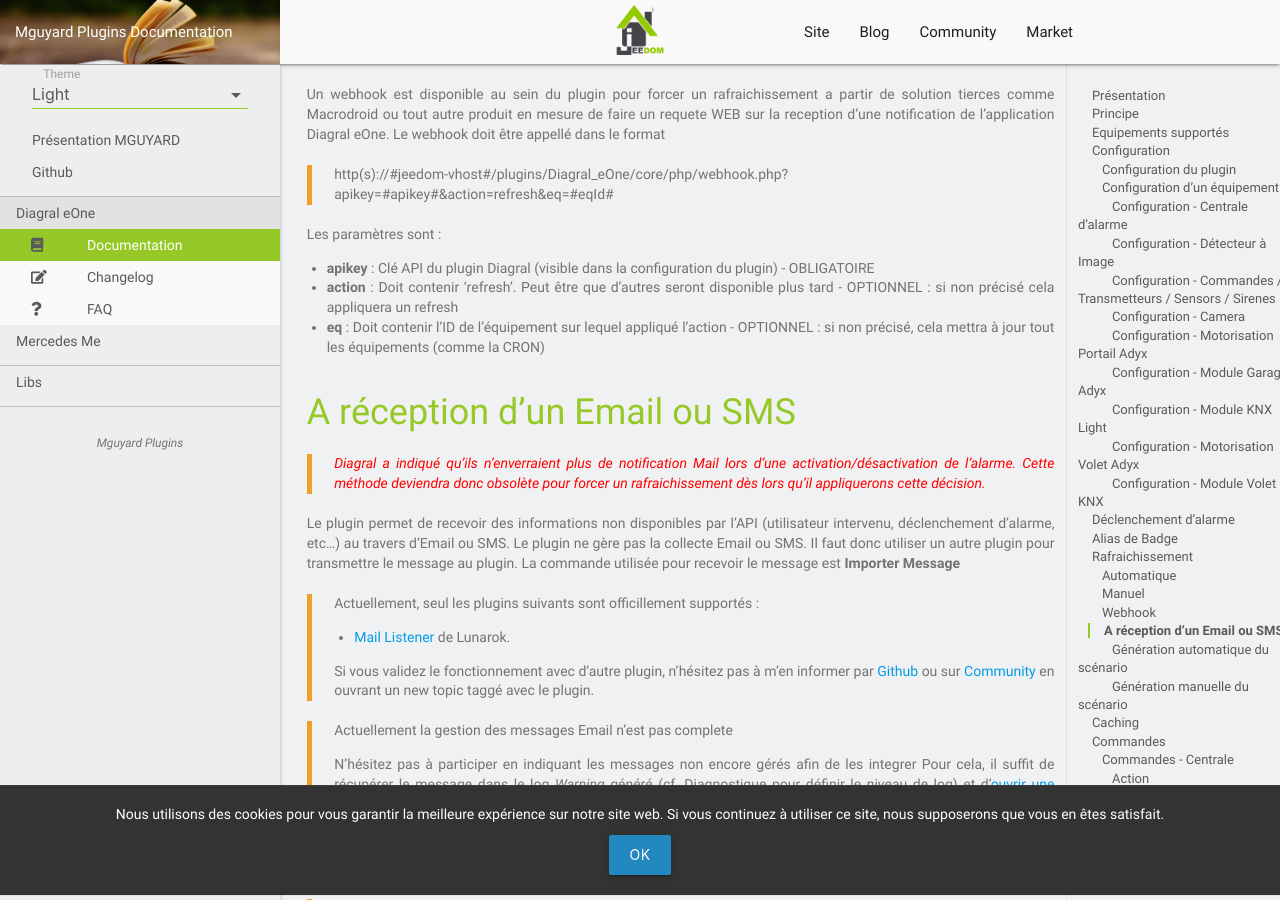
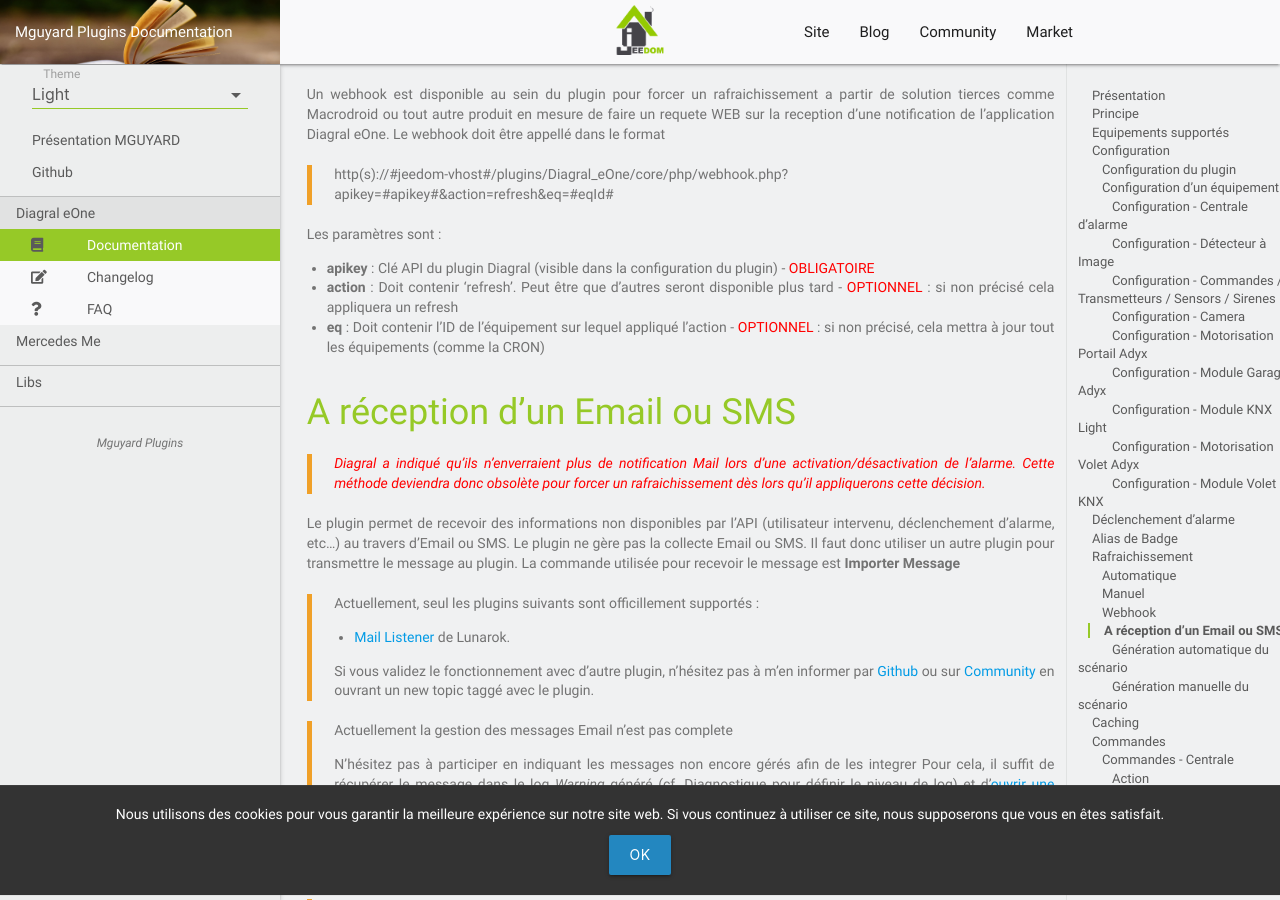
Before and after one commit to mguyard/Jeedom-Documentations, a Jekyll site: the page built from fr_FR/Diagral_eOne/documentation.md, in a window 1280 px wide and 900 px high, scrolled down 7864 px. Built offline with Jekyll 4.4.1, drawn with Linux system fonts in a browser that asks for light colours; our own code applies the rules of GitHub Pages for plain Markdown files.

Commit message:
Update pour correction

```diff
--- a/fr_FR/Diagral_eOne/documentation.md
+++ b/fr_FR/Diagral_eOne/documentation.md
@@ -195,9 +195,9 @@
 > http(s)://#jeedom-vhost#/plugins/Diagral_eOne/core/php/webhook.php?apikey=#apikey#&action=refresh&eq=#eqId#
 
 Les paramètres sont :
-- __apikey__ : Clé API du plugin Diagral (visible dans la configuration du plugin) - OBLIGATOIRE
-- __action__ : Doit contenir 'refresh'. Peut être que d'autres seront disponible plus tard - OPTIONNEL : si non précisé cela appliquera un refresh
-- __eq__ : Doit contenir l'ID de l'équipement sur lequel appliqué l'action - OPTIONNEL : si non précisé, cela mettra à jour tout les équipements (comme la CRON)
+- __apikey__ : Clé API du plugin Diagral (visible dans la configuration du plugin) - <span style="color:red">OBLIGATOIRE</span>
+- __action__ : Doit contenir 'refresh'. Peut être que d'autres seront disponible plus tard - <span style="color:red">OPTIONNEL</span> : si non précisé cela appliquera un refresh
+- __eq__ : Doit contenir l'ID de l'équipement sur lequel appliqué l'action - <span style="color:red">OPTIONNEL</span> : si non précisé, cela mettra à jour tout les équipements (comme la CRON)
 
 ## A réception d'un Email ou SMS
 
```
